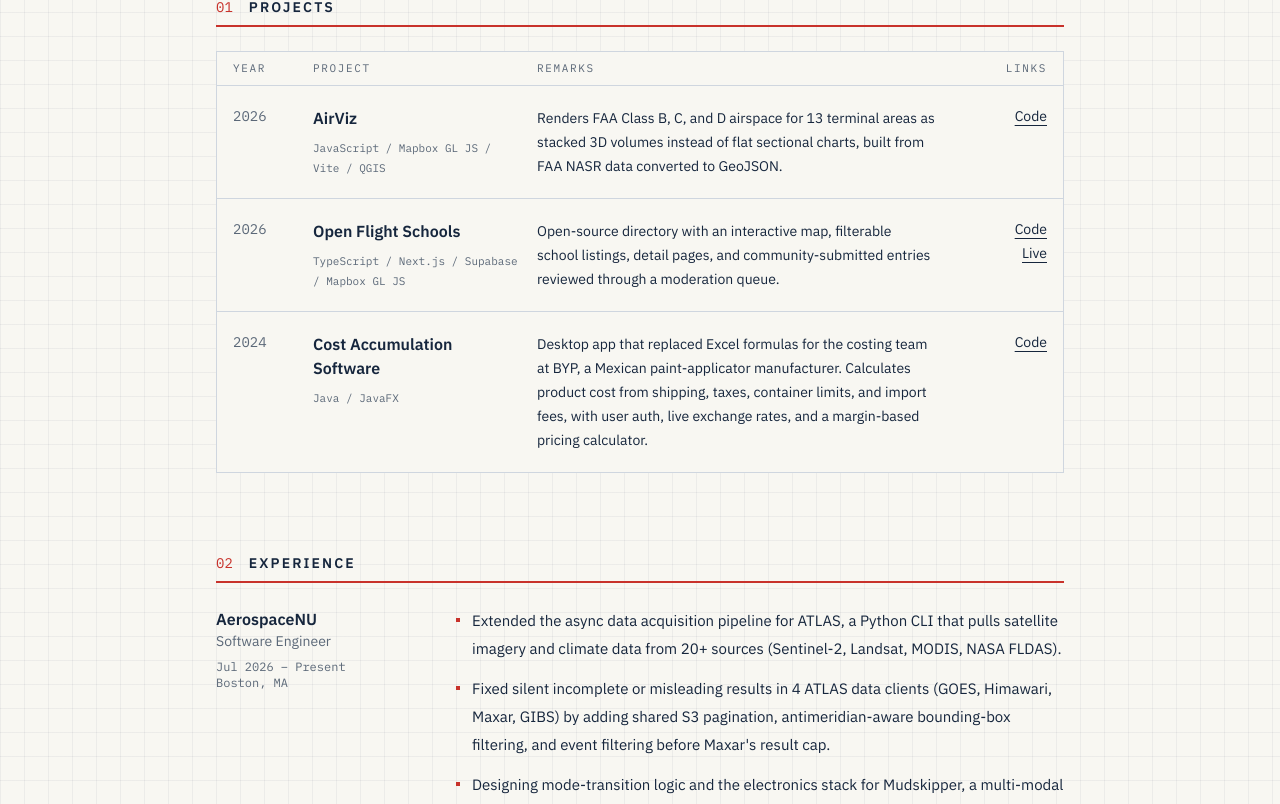
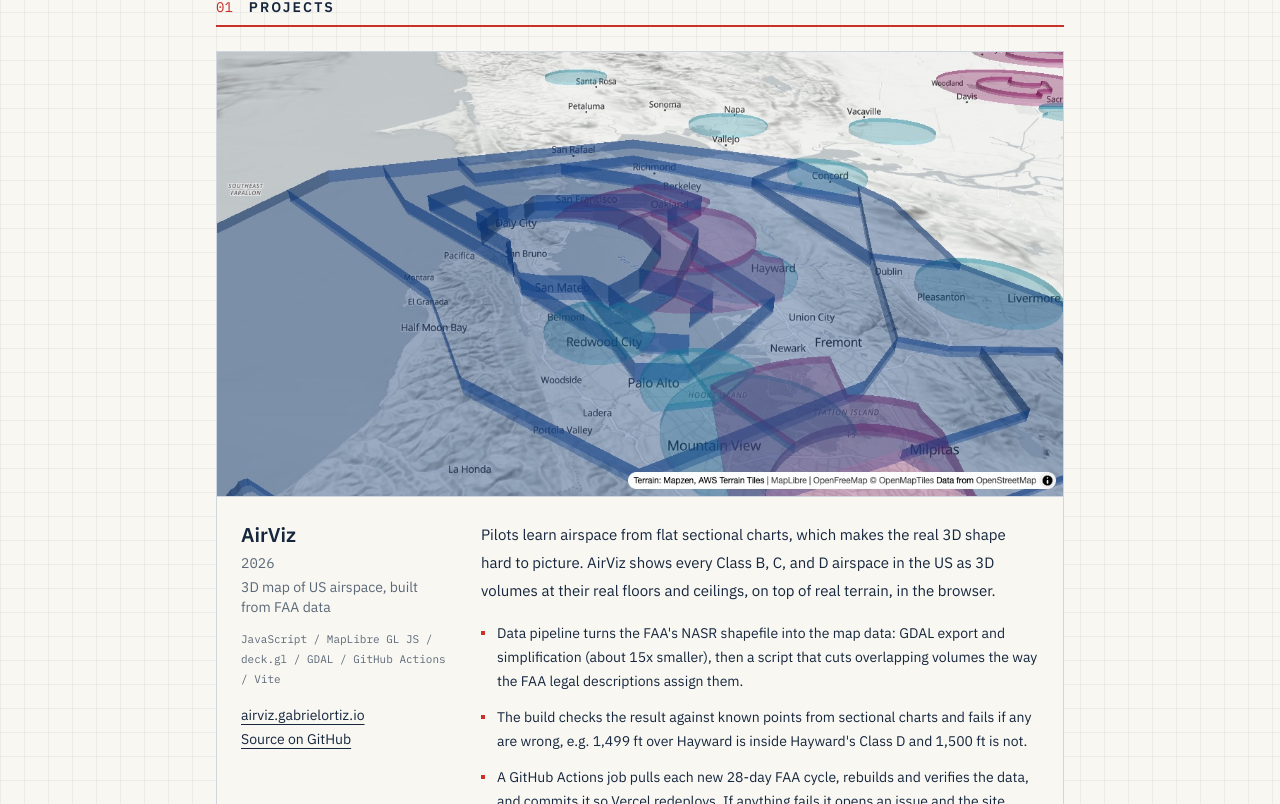
Before and after one commit to gabrielortiz00/gabrielortiz, a Next.js app: page / in a window 1280 px wide. Shown: the part 516-1320 px from the top of the page. Built offline with nearby package versions, Linux system fonts and the light colour scheme.

Commit message:
Feature AirViz with live link and screenshot; add sitemap, robots, link preview image, structured data, old resume redirect

```diff
--- a/src/app/layout.tsx
+++ b/src/app/layout.tsx
@@ -1,5 +1,6 @@
 import type { Metadata } from "next";
 import { IBM_Plex_Mono, IBM_Plex_Sans } from "next/font/google";
+import { SITE_URL } from "@/content";
 import "./globals.css";
 
 const sans = IBM_Plex_Sans({
@@ -16,19 +17,23 @@ const mono = IBM_Plex_Mono({
   display: "swap",
 });
 
-const description = "Computer Science student at Northeastern University.";
+const description =
+  "Computer science student at Northeastern University and private pilot. Projects include AirViz, a 3D map of US airspace built from FAA data.";
 
 export const metadata: Metadata = {
+  metadataBase: new URL(SITE_URL),
   title: "Gabriel Ortiz",
   description,
+  alternates: { canonical: "/" },
   openGraph: {
     title: "Gabriel Ortiz",
     description,
-    url: "https://gabrielortiz.io",
+    url: "/",
     siteName: "Gabriel Ortiz",
     locale: "en_US",
     type: "website",
   },
+  twitter: { card: "summary_large_image" },
 };
 
 export default function RootLayout({
--- /dev/null
+++ b/src/app/opengraph-image.tsx
@@ -0,0 +1,51 @@
+import { ImageResponse } from "next/og";
+
+// Link-preview image (LinkedIn, iMessage, Slack), in the site's logbook colors
+export const alt = "Gabriel Ortiz, computer science student at Northeastern University";
+export const size = { width: 1200, height: 630 };
+export const contentType = "image/png";
+
+export default function OpengraphImage() {
+  return new ImageResponse(
+    (
+      <div
+        style={{
+          width: "100%",
+          height: "100%",
+          display: "flex",
+          flexDirection: "column",
+          justifyContent: "space-between",
+          padding: "88px 96px",
+          background: "#f8f7f2",
+          backgroundImage:
+            "linear-gradient(rgba(22,38,61,0.06) 1px, transparent 1px), linear-gradient(90deg, rgba(22,38,61,0.06) 1px, transparent 1px)",
+          backgroundSize: "32px 32px",
+          color: "#16263d",
+        }}
+      >
+        <div style={{ display: "flex", flexDirection: "column" }}>
+          <div style={{ fontSize: 96, fontWeight: 700, letterSpacing: -3 }}>Gabriel Ortiz</div>
+          <div style={{ marginTop: 24, fontSize: 36, color: "#5b6878" }}>
+            Computer Science · Northeastern University
+          </div>
+        </div>
+        <div style={{ display: "flex", flexDirection: "column" }}>
+          <div style={{ height: 4, width: "100%", background: "#c8322b" }} />
+          <div
+            style={{
+              marginTop: 20,
+              display: "flex",
+              justifyContent: "space-between",
+              fontSize: 28,
+              color: "#5b6878",
+            }}
+          >
+            <span>Software · Private pilot</span>
+            <span>gabrielortiz.io</span>
+          </div>
+        </div>
+      </div>
+    ),
+    size,
+  );
+}
--- a/src/app/page.tsx
+++ b/src/app/page.tsx
@@ -1,3 +1,4 @@
+import Image from "next/image";
 import KonamiCode from "@/components/KonamiCode";
 import {
   about,
@@ -9,6 +10,8 @@ import {
   profile,
   projects,
   skills,
+  SITE_URL,
+  type Project,
 } from "@/content";
 
 const externalProps = { target: "_blank", rel: "noopener noreferrer" };
@@ -38,10 +41,104 @@ function Field({ name, children, className = "" }: { name: string; children: Rea
   );
 }
 
+// A project with a screenshot and highlights, shown above the table
+function FeaturedProject({ project }: { project: Project }) {
+  const { name, year, summary, description, highlights, image, tech, code, live } = project;
+  const href = live ?? code;
+  return (
+    <article className="border border-rule bg-paper">
+      {image && (
+        <a href={href} {...externalProps} className="block border-b border-rule">
+          <Image
+            src={image.src}
+            alt={image.alt}
+            width={image.width}
+            height={image.height}
+            sizes="(min-width: 896px) 846px, 100vw"
+            className="h-auto w-full"
+            priority
+          />
+        </a>
+      )}
+      <div className="p-5 md:grid md:grid-cols-[13rem_1fr] md:gap-8 md:p-6">
+        <div className="mb-5 md:mb-0">
+          <div className="flex items-baseline justify-between gap-4 md:block">
+            <h3 className="text-xl font-semibold">
+              <a href={href} {...externalProps} className="hover:text-red">
+                {name}
+              </a>
+            </h3>
+            <span className="font-mono text-sm text-muted md:mt-1 md:block">{year}</span>
+          </div>
+          <p className="mt-1 text-sm text-muted">{summary}</p>
+          <p className="mt-3 font-mono text-[11px] leading-5 text-muted">{tech.join(" / ")}</p>
+          <div className="mt-4 flex flex-wrap gap-x-4 gap-y-1 text-sm md:flex-col">
+            {live && (
+              <a href={live} {...externalProps} className={`${textLink} w-fit`}>
+                {new URL(live).host}
+              </a>
+            )}
+            <a href={code} {...externalProps} className={`${textLink} w-fit`}>
+              Source on GitHub
+            </a>
+          </div>
+        </div>
+        <div>
+          <p className="text-[15px] leading-7">{description}</p>
+          {highlights && (
+            <ul className="mt-4 space-y-3 text-sm leading-6">
+              {highlights.map((h) => (
+                <li key={h} className="flex gap-3">
+                  <span className="mt-[0.6rem] h-1 w-1 shrink-0 bg-red" />
+                  {h}
+                </li>
+              ))}
+            </ul>
+          )}
+        </div>
+      </div>
+    </article>
+  );
+}
+
+// Structured data for search engines: who this site is about, and the live projects
+const jsonLd = {
+  "@context": "https://schema.org",
+  "@graph": [
+    {
+      "@type": "Person",
+      "@id": `${SITE_URL}/#person`,
+      name: profile.name,
+      url: SITE_URL,
+      sameAs: links.filter((l) => l.href.startsWith("https://")).map((l) => l.href),
+      alumniOf: { "@type": "CollegeOrUniversity", name: education.school },
+    },
+    ...projects
+      .filter((p) => p.live)
+      .map((p) => ({
+        "@type": "WebApplication",
+        name: p.name,
+        url: p.live,
+        description: p.description,
+        applicationCategory: "EducationalApplication",
+        operatingSystem: "Web",
+        author: { "@id": `${SITE_URL}/#person` },
+        sameAs: p.code,
+      })),
+  ],
+};
+
+const featured = projects.filter((p) => p.image);
+const others = projects.filter((p) => !p.image);
+
 export default function Home() {
   return (
     <main className="mx-auto max-w-4xl px-6 py-16 sm:py-24">
       <KonamiCode />
+      <script
+        type="application/ld+json"
+        dangerouslySetInnerHTML={{ __html: JSON.stringify(jsonLd).replace(/</g, "\\u003c") }}
+      />
 
       <h1 className="text-5xl font-bold tracking-tight sm:text-6xl">{profile.name}</h1>
       <p className="mt-4 max-w-xl text-lg leading-8 text-muted">
@@ -75,15 +172,21 @@ export default function Home() {
       </div>
 
       <Section n="01" title="Projects">
+        <div className="space-y-6">
+          {featured.map((p) => (
+            <FeaturedProject key={p.name} project={p} />
+          ))}
+        </div>
+
         {/* Table on wide screens, stacked entries on phones */}
-        <div className="hidden border border-rule bg-paper md:block">
+        <div className="mt-6 hidden border border-rule bg-paper md:block">
           <div className={`grid grid-cols-[4rem_13rem_1fr_6rem] gap-4 border-b border-rule px-4 py-2 ${label}`}>
             <span>Year</span>
             <span>Project</span>
             <span>Remarks</span>
             <span className="text-right">Links</span>
           </div>
-          {projects.map(({ name, year, description, tech, code, live }) => (
+          {others.map(({ name, year, description, tech, code, live }) => (
             <div
               key={name}
               className="grid grid-cols-[4rem_13rem_1fr_6rem] gap-4 border-b border-rule px-4 py-5 last:border-b-0"
@@ -102,8 +205,8 @@ export default function Home() {
           ))}
         </div>
 
-        <div className="space-y-4 md:hidden">
-          {projects.map(({ name, year, description, tech, code, live }) => (
+        <div className="mt-4 space-y-4 md:hidden">
+          {others.map(({ name, year, description, tech, code, live }) => (
             <div key={name} className="border border-rule bg-paper p-4">
               <div className="flex items-baseline justify-between">
                 <h3 className="font-semibold">{name}</h3>
--- /dev/null
+++ b/src/app/sitemap.ts
@@ -0,0 +1,6 @@
+import type { MetadataRoute } from "next";
+import { SITE_URL } from "@/content";
+
+export default function sitemap(): MetadataRoute.Sitemap {
+  return [{ url: SITE_URL, changeFrequency: "monthly", priority: 1 }];
+}
--- a/src/content.ts
+++ b/src/content.ts
@@ -1,5 +1,6 @@
 // All site content lives here. Keep it in sync with public/Gabriel_Ortiz_Resume.pdf.
 
+export const SITE_URL = "https://www.gabrielortiz.io";
 export const RESUME = "/Gabriel_Ortiz_Resume.pdf";
 
 export const profile = {
@@ -36,16 +37,40 @@ export const experience = [
   },
 ];
 
-export const projects = [
+export type Project = {
+  name: string;
+  year: string;
+  summary: string;
+  description: string;
+  highlights?: string[];
+  image?: { src: string; alt: string; width: number; height: number };
+  tech: string[];
+  code: string;
+  live: string | null;
+};
+
+export const projects: Project[] = [
   {
     name: "AirViz",
     year: "2026",
-    summary: "3D airspace visualizer for student pilots",
+    summary: "3D map of US airspace, built from FAA data",
     description:
-      "Renders FAA Class B, C, and D airspace for 13 terminal areas as stacked 3D volumes instead of flat sectional charts, built from FAA NASR data converted to GeoJSON.",
-    tech: ["JavaScript", "Mapbox GL JS", "Vite", "QGIS"],
+      "Pilots learn airspace from flat sectional charts, which makes the real 3D shape hard to picture. AirViz shows every Class B, C, and D airspace in the US as 3D volumes at their real floors and ceilings, on top of real terrain, in the browser.",
+    highlights: [
+      "Data pipeline turns the FAA's NASR shapefile into the map data: GDAL export and simplification (about 15x smaller), then a script that cuts overlapping volumes the way the FAA legal descriptions assign them.",
+      "The build checks the result against known points from sectional charts and fails if any are wrong, e.g. 1,499 ft over Hayward is inside Hayward's Class D and 1,500 ft is not.",
+      "A GitHub Actions job pulls each new 28-day FAA cycle, rebuilds and verifies the data, and commits it so Vercel redeploys. If anything fails it opens an issue and the site keeps the previous cycle.",
+      "Airport search across about 5,000 public-use airports, and the Mode C veil, generated from the airport list in 14 CFR Part 91 Appendix D.",
+    ],
+    image: {
+      src: "/projects/airviz.jpg",
+      alt: "AirViz showing San Francisco Class B airspace shelves in 3D over the Bay Area",
+      width: 1200,
+      height: 630,
+    },
+    tech: ["JavaScript", "MapLibre GL JS", "deck.gl", "GDAL", "GitHub Actions", "Vite"],
     code: "https://github.com/gabrielortiz00/airviz",
-    live: null as string | null,
+    live: "https://airviz.gabrielortiz.io",
   },
   {
     name: "Open Flight Schools",
@@ -55,7 +80,7 @@ export const projects = [
       "Open-source directory with an interactive map, filterable school listings, detail pages, and community-submitted entries reviewed through a moderation queue.",
     tech: ["TypeScript", "Next.js", "Supabase", "Mapbox GL JS"],
     code: "https://github.com/gabrielortiz00/open-flight-schools",
-    live: "https://openflightschools.com" as string | null,
+    live: "https://openflightschools.com",
   },
   {
     name: "Cost Accumulation Software",
@@ -65,7 +90,7 @@ export const projects = [
       "Desktop app that replaced Excel formulas for the costing team at BYP, a Mexican paint-applicator manufacturer. Calculates product cost from shipping, taxes, container limits, and import fees, with user auth, live exchange rates, and a margin-based pricing calculator.",
     tech: ["Java", "JavaFX"],
     code: "https://github.com/gabrielortiz00/byp-cost-calculator",
-    live: null as string | null,
+    live: null,
   },
 ];
 
@@ -84,8 +109,8 @@ export const education = {
 
 export const skills = [
   { label: "Languages", items: ["Python", "Java", "JavaScript", "TypeScript", "SQL", "HTML/CSS"] },
-  { label: "Libraries", items: ["NumPy", "Pandas", "Matplotlib", "asyncio", "JavaFX", "Mapbox GL JS"] },
-  { label: "Tools", items: ["Git", "REST APIs", "pytest", "QGIS"] },
+  { label: "Libraries", items: ["NumPy", "Pandas", "Matplotlib", "asyncio", "JavaFX", "MapLibre GL JS", "deck.gl", "Mapbox GL JS"] },
+  { label: "Tools", items: ["Git", "GitHub Actions", "REST APIs", "pytest", "GDAL", "QGIS", "Vite"] },
 ];
 
 export const interests = [
```
Also changed, not shown: next.config.ts (+12 -1 lines), src/app/robots.ts (added, +9 -0 lines), public/projects/airviz.jpg (added), 1 other file (tests, documents, lock files or other folders).
